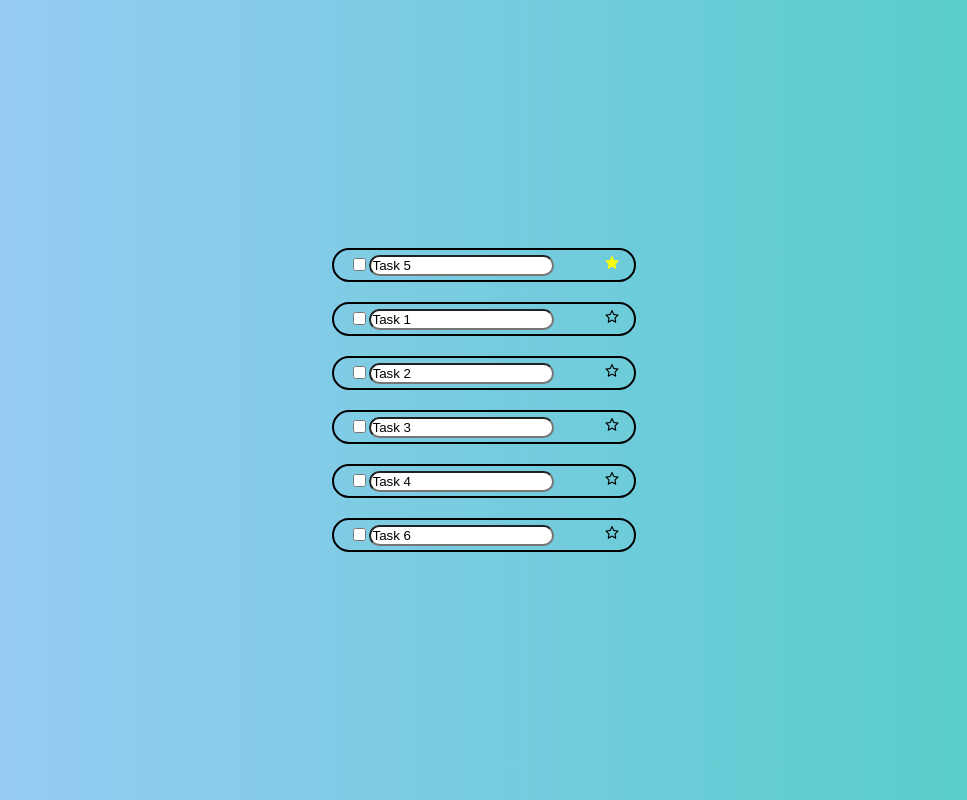
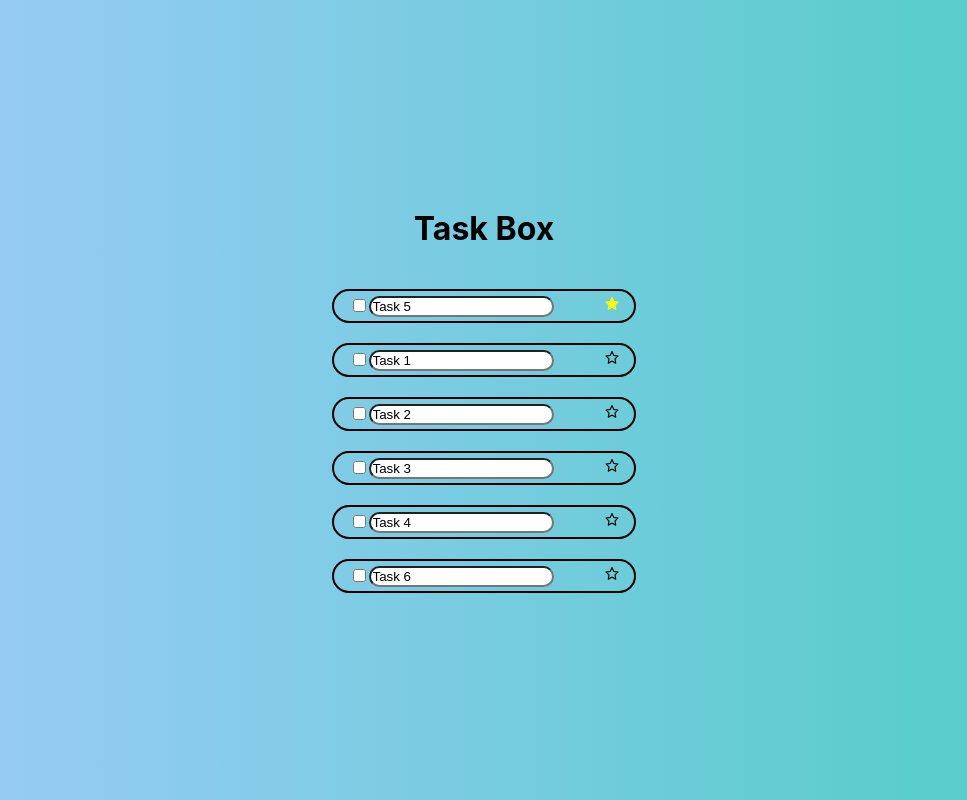
Before and after one commit to EhsanShakil/Taskbox, a React (Create React App) app: page / in a window 1280 px wide. Shown: the whole page, without its empty margins (156-1123 px from the left). Built offline with nearby package versions, Linux system fonts and the light colour scheme.

Commit message:
Updating

```diff
--- a/src/App.tsx
+++ b/src/App.tsx
@@ -1,12 +1,12 @@
 import React from "react";
 import "./App.css";
-import Taskbox from "./Components/InboxScreen/InboxScreen";
+import Taskbox from "./Components/Taskbox/Taskbox";
 
 function App() {
   return (
-    <div className="App">
+    <div>
       <Taskbox />
-      </div>
+    </div>
   );
 }
 
--- a/src/Components/Taskbox/Taskbox.tsx
+++ b/src/Components/Taskbox/Taskbox.tsx
@@ -3,7 +3,7 @@ import InboxScreen from "../InboxScreen/InboxScreen";
 
 function Taskbox() {
   return (
-    <div >
+    <div className="App">
       <h1>Task Box</h1>
       <span>{<InboxScreen />}</span>
     </div>
```
Also changed, not shown: 2 other files (tests, documents, lock files or other folders).
